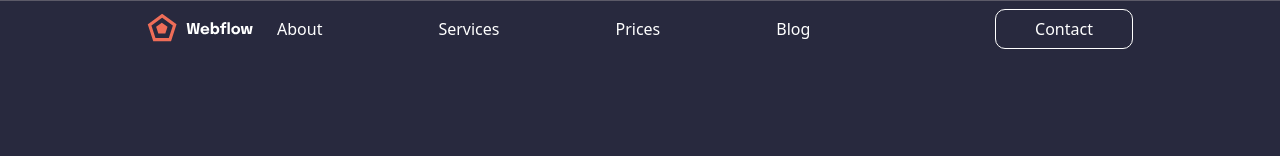
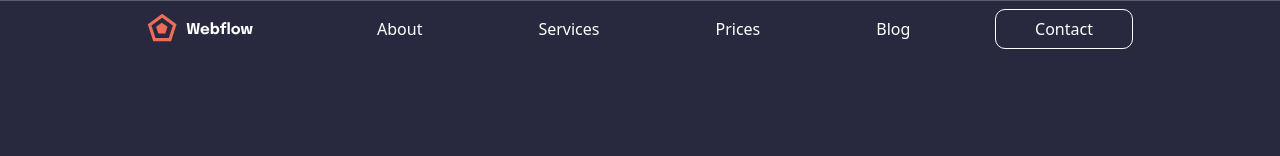
Before and after one commit to AliAamir10/Ali-UI-Assignment.github.io, a plain HTML site: page index.html in a window 1280 px wide. Shown: the top 156 px of the page. Drawn offline with nearby package versions, Linux system fonts and the light colour scheme.

Commit message:
Update index.html

```diff
--- a/index.html
+++ b/index.html
@@ -32,7 +32,7 @@
         </button>
         <div class="collapse navbar-collapse " id="navbarSupportedContent">
           <ul class="navbar-nav me-auto mb-2 mb-lg-0 " >
-            <li class="nav-item margin-l100">
+            <li class="nav-item margin-l-100">
               <a class="nav-link active" aria-current="page" href="#">About</a>
             </li>
             <li class="nav-item margin-l-100">
```
